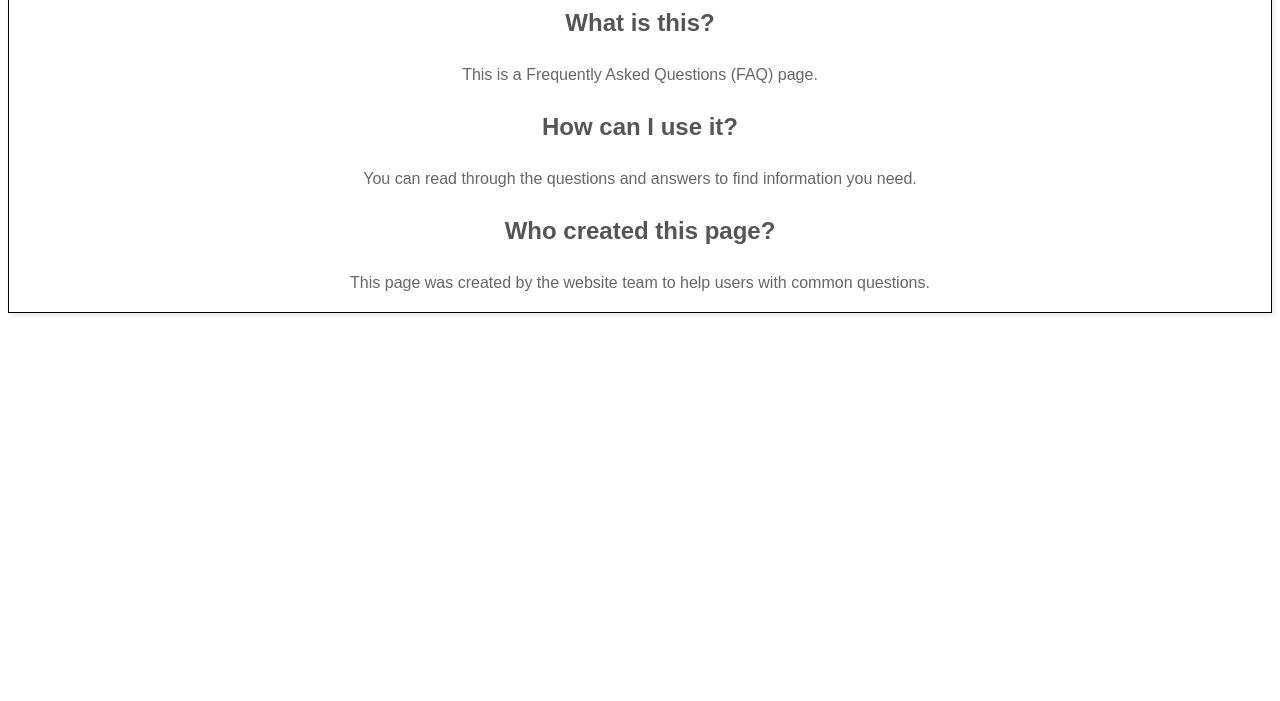
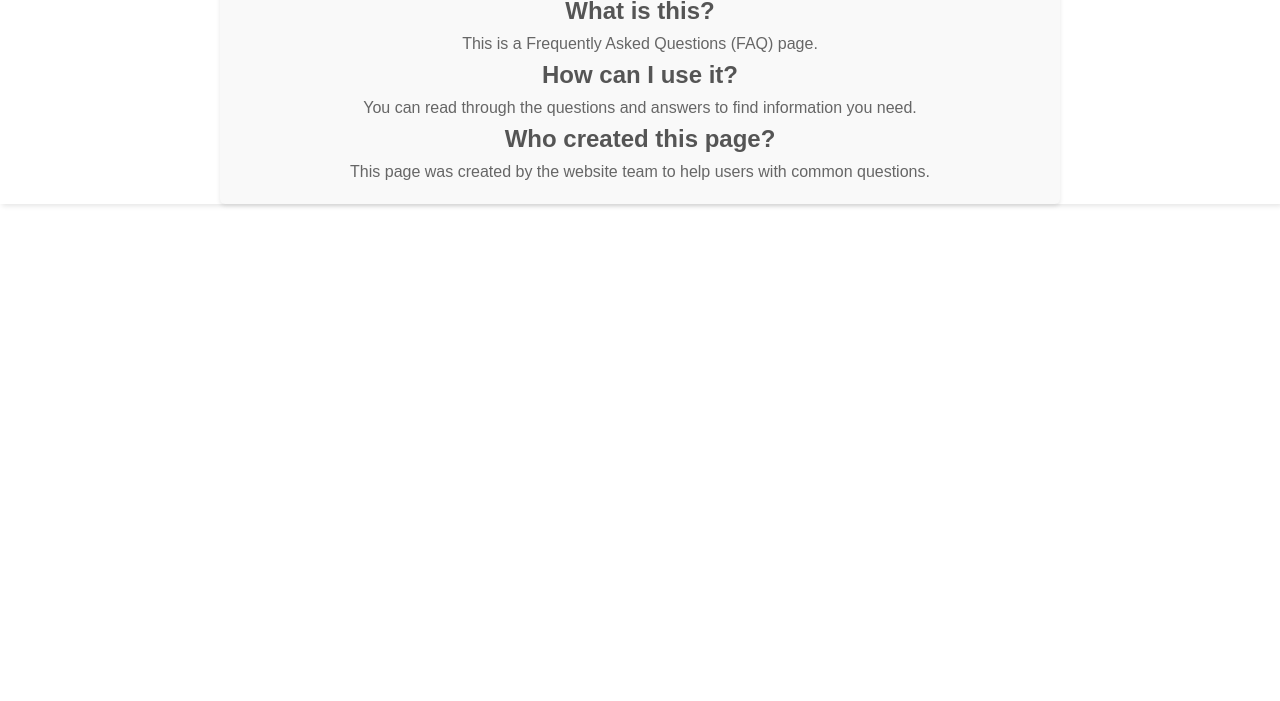
Before and after one commit to petertechy/Git-2-Class-November, a plain HTML site: page FAQ.html in a window 1280 px wide. Shown: the part 99-800 px from the top of the page. Drawn offline with Linux system fonts and the light colour scheme.

Commit message:
FAQ done

```diff
--- a/FAQ.html
+++ b/FAQ.html
@@ -6,17 +6,25 @@
     <title>Document</title>
 </head>
 <style>
+    *{
+        margin : 0;
+        padding : 0;
+    }
+
     body {
         font-family: Arial, sans-serif;
+        /* background-color: aqua; */
         text-align: center;
         line-height: 1.6;
-        border: 1px solid ;
+        /* border: 1px solid ; */
         box-shadow: 2px 2px 5px rgba(0, 0, 0, 0.1);
+        cursor: pointer;
 
     }
 
     h1 {
         color: #333;
+
     }
 
     h2 {
@@ -26,9 +34,21 @@
     p {
         color: #666;
     }
+    .fass {
+        max-width: 800px;
+        margin: 20px auto;
+        padding: 20px;
+        background-color: #f9f9f9;
+        border-radius: 5px;
+        box-shadow: 0 2px 4px rgba(0, 0, 0, 0.1);
+    }
+    /* .h1:hover{
+        color: blue;
+    } */
 </style>
 
 <body>
+    <div class="fass">
     <h1>FAQ</h1>
 
     <h2>What is this?</h2>
@@ -39,6 +59,7 @@
 
     <h2>Who created this page?</h2>
     <p>This page was created by the website team to help users with common questions.</p>
+    </div>
 
 </body>
 </html>
```
